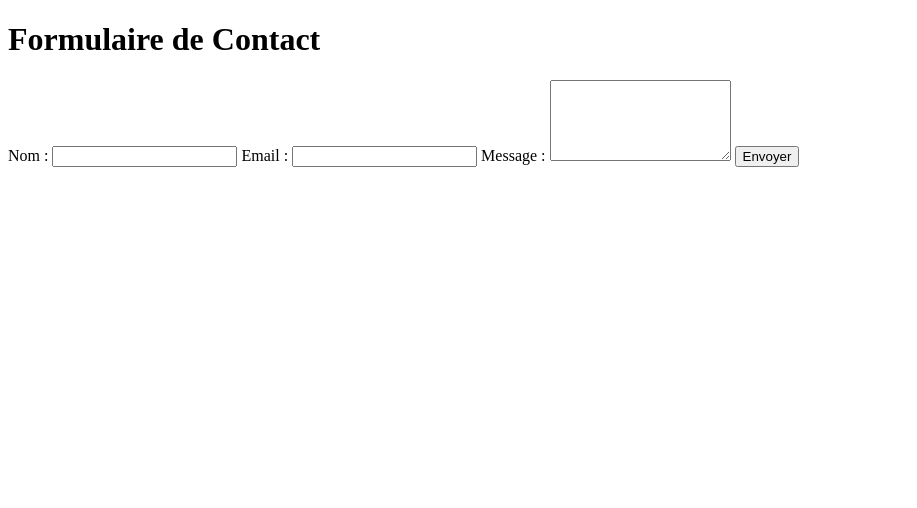
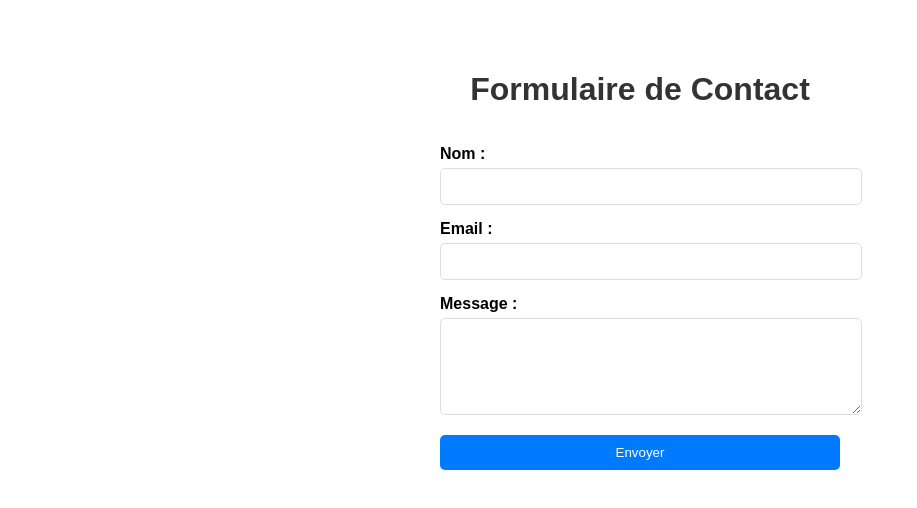
Before and after one commit to debscoding-girl05/todoListGitGroup, a plain HTML site: page formulaire.html in a window 1280 px wide. Shown: the whole page, without its empty margins (0-917 px from the left). Drawn offline with Linux system fonts and the light colour scheme.

Commit message:
modification du lien css

```diff
--- a/formulaire.html
+++ b/formulaire.html
@@ -3,7 +3,7 @@
 <head>
     <meta charset="UTF-8">
     <meta name="viewport" content="width=device-width, initial-scale=1.0">
-    <link ref="stylesheet" href="stylef.css" >
+    <link rel="stylesheet" href="stylef.css" >
     <title>Document</title>
 </head>
 <body>
```
